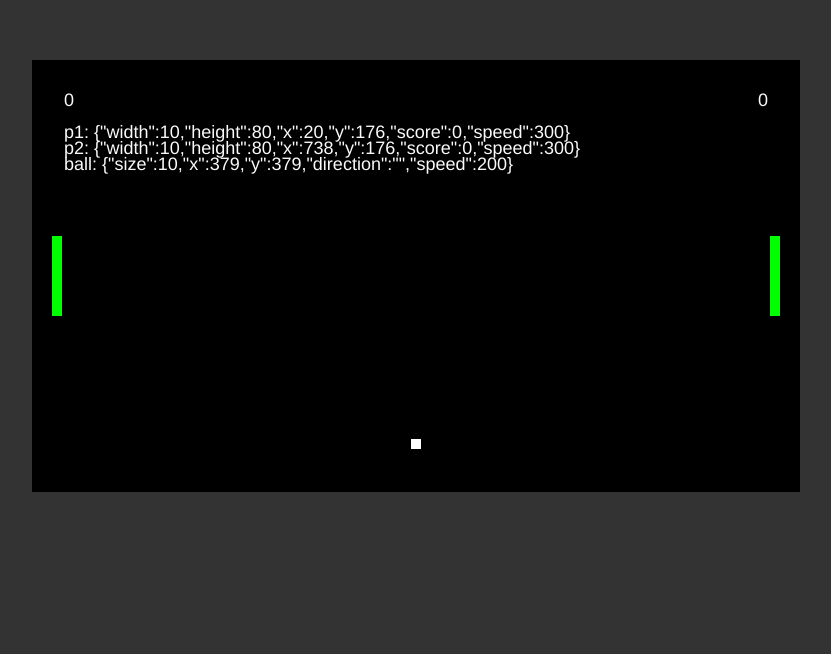
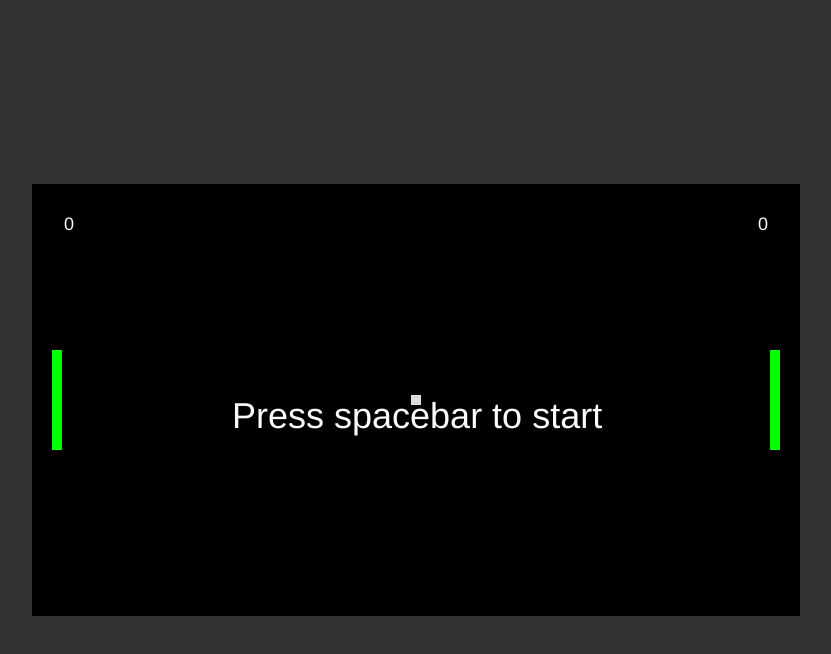
Before and after one commit to simonewebdesign/pong, a plain HTML site: page index.html in a window 1280 px wide. Shown: the whole page, without its empty margins (224-1055 px from the left). Drawn offline with Linux system fonts and the light colour scheme.

Commit message:
Ball bouncing

```diff
--- a/game.js
+++ b/game.js
@@ -3,33 +3,24 @@ var ball = {
   size: 10,
   x: (canvas.width - 10) / 2,
   y: (canvas.height - 10) / 2,
-  direction: '', // left or right
-  speed: 200
+  speedX: 1,
+  speedY: 1
 }
 
 var p1 = {
   width: 10,
-  height: 80,
+  height: 100,
   x: 20,
-  y: (canvas.height - 80) / 2,
+  y: (canvas.height - 100) / 2,
   score: 0,
-  speed: 300
+  speed: 600
 }
 
 var p2 = {
   width: 10,
-  height: 80,
+  height: 100,
   x: canvas.width - 10 - 20,
-  y: (canvas.height - 80) / 2,
+  y: (canvas.height - 100) / 2,
   score: 0,
-  speed: 300
+  speed: 600
 }
-
-// FIRST RENDERING - the next ones will happen in render()
-ctx.fillStyle = "#0F0";
-ctx.fillRect(p1.x, p1.y, p1.width, p1.height);
-ctx.fillRect(p2.x, p2.y, p2.width, p2.height);
-
-// ball
-ctx.fillStyle = "#FFF";
-ctx.fillRect(ball.x, ball.y, 10, 10);
--- a/index.html
+++ b/index.html
@@ -13,7 +13,8 @@
         background-color: black;
         display: block;
         margin: auto;
-        margin-top: 60px;
+        position: absolute;
+        top:0;right:0;bottom:0;left:0;
       }
     </style>
     <script src="canvas.js"></script>
--- a/main.js
+++ b/main.js
@@ -17,6 +17,7 @@ var w = window;
 requestAnimationFrame = w.requestAnimationFrame || w.webkitRequestAnimationFrame || w.msRequestAnimationFrame || w.mozRequestAnimationFrame;
 
 // Let's play this game!
+var isGameStarted = false;
 var then = Date.now();
 reset();
 main();
--- a/render.js
+++ b/render.js
@@ -11,8 +11,8 @@ var render = function () {
   ctx.fillRect(p2.x, p2.y, p2.width, p2.height);
 
   // ball
-  ctx.fillStyle = "#FFF";
-  ctx.fillRect(ball.x, ball.y, 10, 10);
+  ctx.fillStyle = "#DDD";
+  ctx.fillRect(ball.x, ball.y, ball.size, ball.size);
 
   // Text options
   ctx.fillStyle = "rgb(250, 250, 250)";
@@ -26,12 +26,20 @@ var render = function () {
   // P2 Score
   ctx.fillText(p2.score, canvas.width - 32 - 10, 32);
 
+  // Text options
+  ctx.font = "36px Helvetica";
+
+  // Initial text
+  if (!isGameStarted) {
+    ctx.fillText("Press spacebar to start", 200, canvas.height / 2);
+  }
+
   // Ball (debug)
-  ctx.fillText("ball: " + JSON.stringify(ball), 32, 96);
+  // ctx.fillText("ball: " + JSON.stringify(ball), 32, 96);
 
-  // P1 (debug)
-  ctx.fillText("p1: " + JSON.stringify(p1), 32, 64);
+  // // P1 (debug)
+  // ctx.fillText("p1: " + JSON.stringify(p1), 32, 64);
 
-  // P2 (debug)
-  ctx.fillText("p2: " + JSON.stringify(p2), 32, 80);
+  // // P2 (debug)
+  // ctx.fillText("p2: " + JSON.stringify(p2), 32, 80);
 };
--- a/reset.js
+++ b/reset.js
@@ -1,10 +1,11 @@
-// Reset the game when the player catches a monster
+// Reset the game
 var reset = function () {
 
-  ball.direction = '';
+  isGameStarted = false;
+
   ball.x = (canvas.width - ball.size) / 2;
-  ball.y = (canvas.width - ball.size) / 2;
+  ball.y = (canvas.height - ball.size) / 2;
 
-  // p1.y = (canvas.height - 80) / 2;
-  // p2.y = (canvas.height - 80) / 2;
+  ball.speedX = 1;
+  ball.speedY = 1;
 };
--- a/update.js
+++ b/update.js
@@ -1,32 +1,41 @@
 // Update game objects
 var update = function (modifier) {
+
   if (32 in keysDown) { // Start the game with the spacebar
-    ball.direction = 'right';
+    isGameStarted = true;
   }
+
   if (87 in keysDown) { // P1 holding up (key: w)
     p1.y -= p1.speed * modifier;
+
     if (p1.y <= 0) {
       p1.y = 0;
     }
   }
+
   if (83 in keysDown) { // P1 holding down (key: s)
     p1.y += p1.speed * modifier;
-    var h = canvas.height - p1.height;
-    if (p1.y >= h) {
-      p1.y = h;
+
+    var limit = canvas.height - p1.height;
+    if (p1.y >= limit) {
+      p1.y = limit;
     }
   }
-  if (38 in keysDown) { // Player holding up
+
+  if (38 in keysDown) { // P2 holding up
     p2.y -= p2.speed * modifier;
+
     if (p2.y <= 0) {
       p2.y = 0;
     }
   }
-  if (40 in keysDown) { // Player holding down
+
+  if (40 in keysDown) { // P2 holding down
     p2.y += p2.speed * modifier;
-    var h = canvas.height - p2.height;
-    if (p2.y >= h) {
-      p2.y = h;
+
+    var limit = canvas.height - p2.height;
+    if (p2.y >= limit) {
+      p2.y = limit;
     }
   }
 
@@ -55,7 +64,7 @@ var update = function (modifier) {
     && ball.y <= (p1.y + p1.height)
     && p1.y <= (ball.y + ball.size)
   ) {
-    ball.direction = "right";
+    ball.speedX = Math.abs(ball.speedX);
   }
 
   // Ball is colliding with P2
@@ -65,14 +74,26 @@ var update = function (modifier) {
     && ball.y <= (p2.y + p2.height)
     && p2.y <= (ball.y + ball.size)
   ) {
-    ball.direction = "left";
+    ball.speedX = Math.abs(ball.speedX) * -1; // inverted
   }
 
-  if (ball.direction == "right") {
-    ball.x += ball.speed * modifier;
+  // Ball is colliding with the top
+  if (ball.y <= 0) {
+    ball.speedY = Math.abs(ball.speedY);
   }
 
-  if (ball.direction == "left") {
-    ball.x -= ball.speed * modifier;
+  // Ball is colliding with the bottom
+  if (ball.y + ball.size >= canvas.height) {
+    ball.speedY = Math.abs(ball.speedY) * -1; // inverted
+  }
+
+  if (isGameStarted) {
+    // Ball movement
+    ball.x += ball.speedX * modifier;
+    ball.y += ball.speedY * modifier;
+
+    // Increase difficulty
+    ball.speedX > 0 ? ball.speedX++ : ball.speedX--;
+    ball.speedY > 0 ? ball.speedY++ : ball.speedY--;
   }
 };
```
